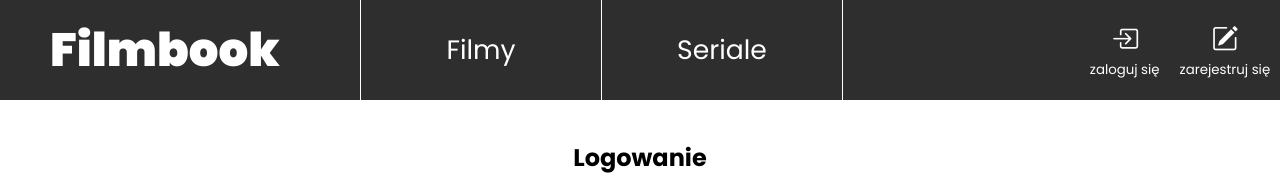
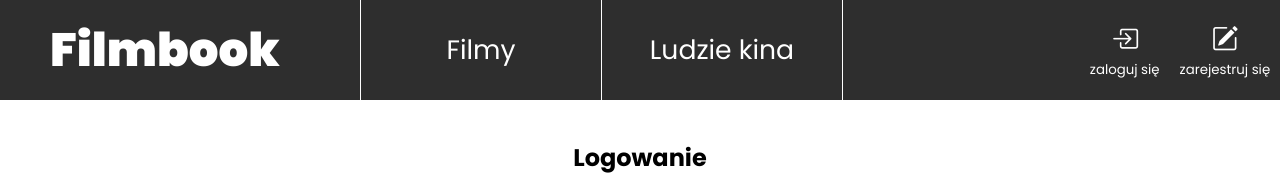
Before and after one commit to Szymon-Winiecki/FilmBook, a React (Create React App) app in the folder client/: page / in a window 1280 px wide. Shown: the top 175 px of the page. Built offline with nearby package versions, Linux system fonts and the light colour scheme.

Commit message:
Replace series with people

```diff
--- a/client/src/components/App.js
+++ b/client/src/components/App.js
@@ -25,7 +25,7 @@ import RankEdit from './RankEdit';
 
 const sites = {
     MOVIES_LIST: '#movies',
-    SERIES_LIST: '#series',
+    PEOPLE_LIST: '#people',
     LOGIN_FORM: '#login',
     REGISTER_FORM: '#register',
     USER_PANEL: '#userpanel',
@@ -49,8 +49,8 @@ class App extends React.Component {
             onClick: () => { this.changeSite(sites.MOVIES_LIST); }
         },
         {
-            label: "Seriale",
-            onClick: () => this.changeSite(sites.SERIES_LIST)
+            label: "Ludzie kina",
+            onClick: () => this.changeSite(sites.PEOPLE_LIST)
         },
     ]
 
```
